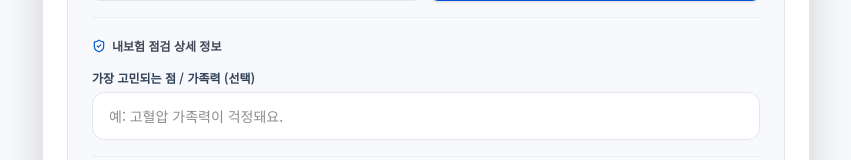
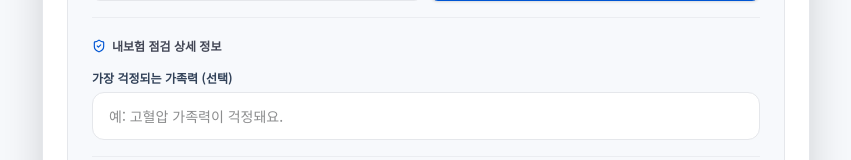
Before and after one commit to ncia/simple_consult, a React (Vite) app: page / in a window 1280 px wide. Both pictures are taken after a click on the button "🔍 내보험 점검". Shown: the part 1447-1607 px from the top of the page, without its empty margins (214-1065 px from the left). Built offline with nearby package versions, Linux system fonts and the light colour scheme.

Commit message:
chore: Update text for concern point in form

```diff
--- a/src/App.tsx
+++ b/src/App.tsx
@@ -421,7 +421,7 @@ export default function App() {
                       <span>내보험 점검 상세 정보</span>
                     </p>
                     <div className="space-y-1.5">
-                      <label className="text-xs font-semibold text-slate-700 block">가장 고민되는 점 / 가족력 (선택)</label>
+                      <label className="text-xs font-semibold text-slate-700 block">가장 걱정되는 가족력 (선택)</label>
                       <input
                         type="text"
                         value={formData.concernPoint || ''}
```
